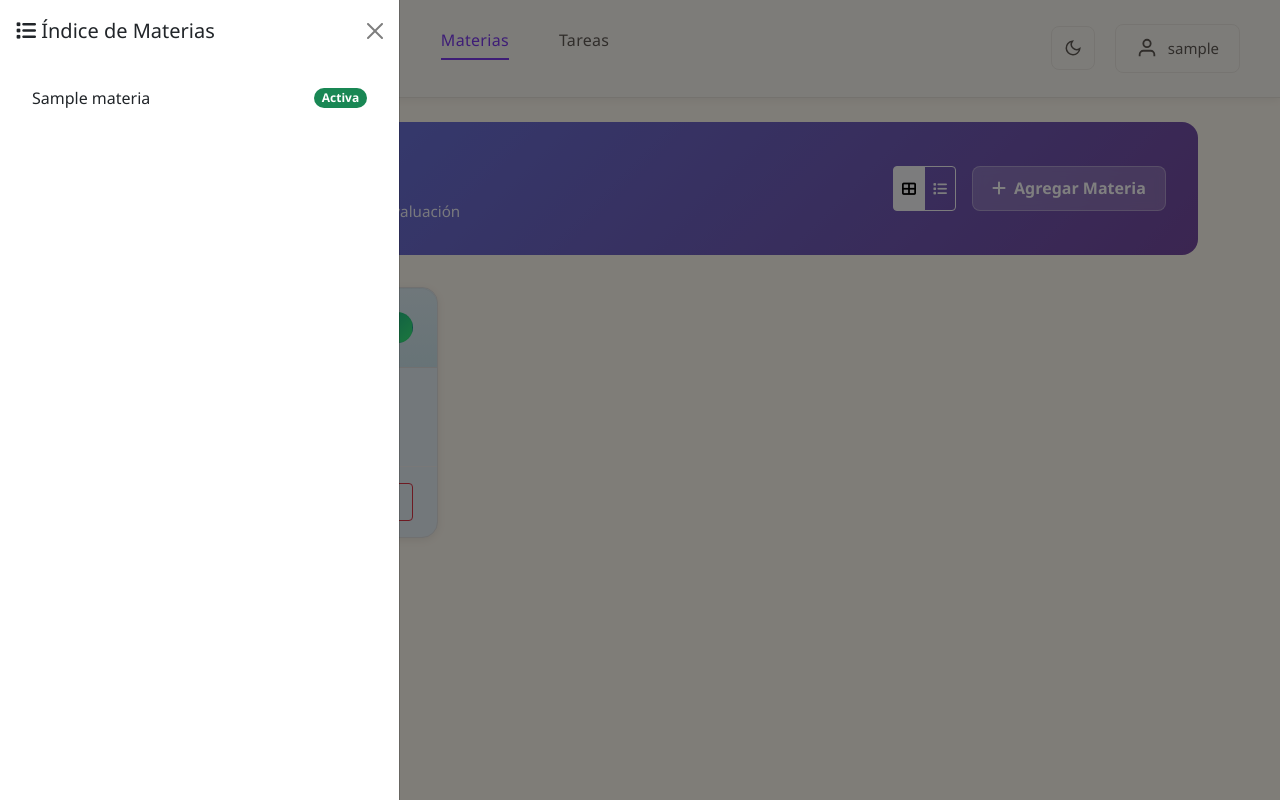
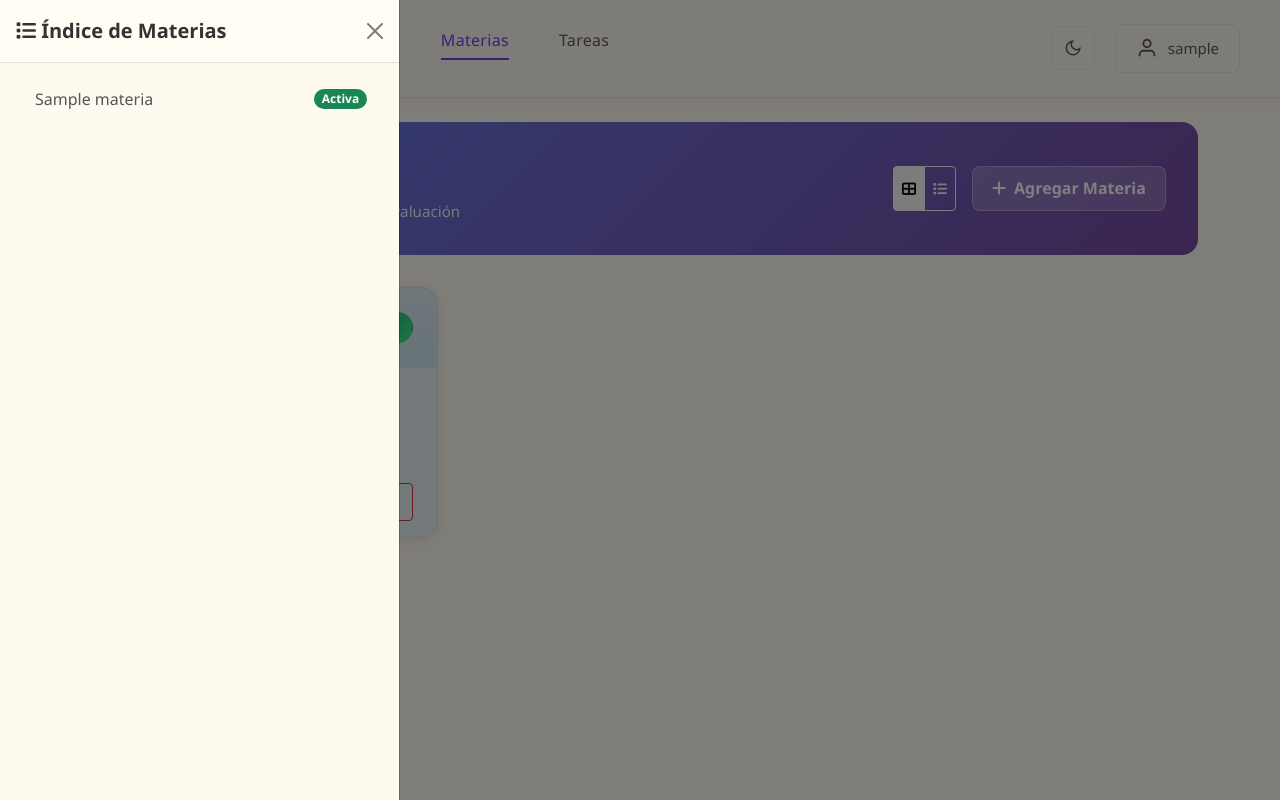
Before and after one commit to JMpages/SG, a PHP site: page /view/materias.php in a window 1280 px wide, after a click on "Índice de materias". Run offline with PHP 8.4, Linux system fonts and the light colour scheme; the visitor is signed in with stand-in values (Sample User, id 1); tables that the repository leaves empty hold one stand-in row (values such as "Sample post").

Commit message:
arreglos visuales

```diff
--- a/assets/css/materias.css
+++ b/assets/css/materias.css
@@ -708,3 +708,48 @@ body {
         max-width: 300px;
     }
 }
+
+/* ===== OFFCANVAS (ÍNDICE) ===== */
+.offcanvas {
+    background-color: var(--bg-body);
+    color: var(--text-primary);
+}
+
+.offcanvas-header {
+    background-color: var(--bg-light);
+    border-bottom: 1px solid var(--border-color);
+}
+
+.offcanvas-title {
+    font-weight: 700;
+    color: var(--text-primary);
+}
+
+.offcanvas .btn-close {
+    color: var(--text-primary);
+}
+
+/* Ajuste para botón cerrar en tema oscuro */
+@media (prefers-color-scheme: dark) {
+    :root:not([data-theme="light"]) .offcanvas .btn-close {
+        filter: invert(1) brightness(0.8);
+    }
+}
+
+[data-theme="dark"] .offcanvas .btn-close {
+    filter: invert(1) brightness(0.8);
+}
+
+.offcanvas-body .list-group-item {
+    background-color: transparent;
+    border-color: var(--border-light);
+    color: var(--text-secondary);
+    transition: all 0.2s ease;
+    border-left: 3px solid transparent;
+}
+
+.offcanvas-body .list-group-item:hover {
+    background-color: var(--bg-light);
+    color: var(--primary-color);
+    padding-left: 1.5rem;
+}
--- a/components/navbar.php
+++ b/components/navbar.php
@@ -89,6 +89,14 @@ $ruta_backend = $es_root ? 'backend/' : '../backend/';
         padding: 1rem;
         border-bottom: 1px solid var(--border-color);
         color: var(--text-primary);
+    }
+
+    .navbar-menu .nav-link.active {
+        background-color: color-mix(in srgb, var(--primary-color) 10%, transparent);
+        color: var(--primary-color);
+        font-weight: 600;
+        border-left: 4px solid var(--primary-color);
+        padding-left: calc(1rem - 4px);
     }
 
     .navbar-right {
--- a/view/materias.php
+++ b/view/materias.php
@@ -42,7 +42,7 @@ if(!isset($_SESSION['usuario'])){
                 <div class="col-12 col-md-6 mt-3 mt-md-0">
                     <div class="d-flex justify-content-end gap-2">
                         <!-- Toggle de Vistas -->
-                        <div class="btn-group me-2" role="group" aria-label="Cambiar vista">
+                        <div class="btn-group me-2 d-none d-md-inline-flex" role="group" aria-label="Cambiar vista">
                             <button type="button" class="btn btn-outline-light btn-sm active" id="btnViewGrid" title="Vista Cuadrícula"><i class="fas fa-th-large"></i></button>
                             <button type="button" class="btn btn-outline-light btn-sm" id="btnViewList" title="Vista Lista"><i class="fas fa-list"></i></button>
                         </div>
```
